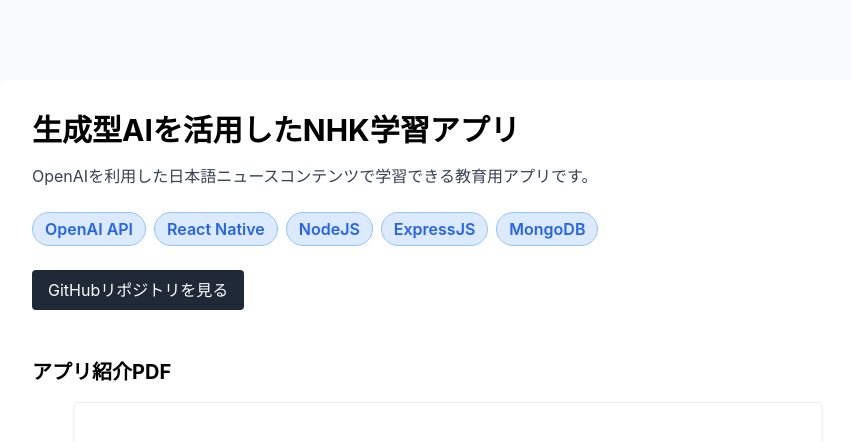
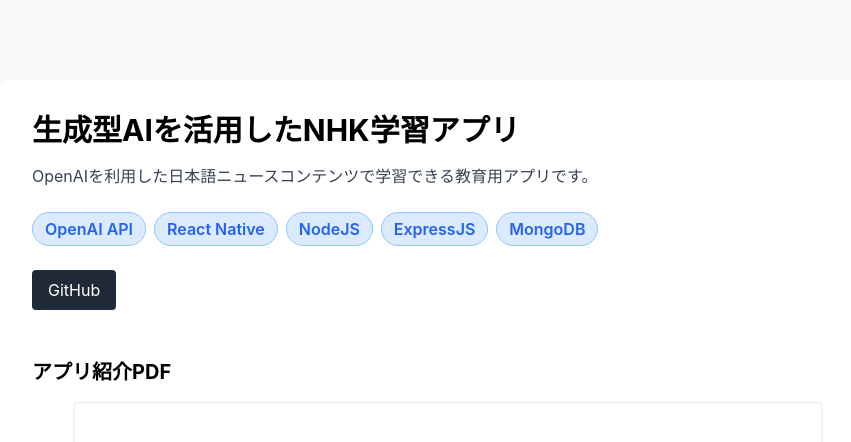
Before and after one commit to khyiao0829/Portfolio, a React (Create React App) app: page /projects/1 in a window 1280 px wide. Shown: the top 442 px of the page, without its empty margins (192-1043 px from the left). Built offline with nearby package versions, Linux system fonts and the light colour scheme.

Commit message:
github 주소추가

```diff
--- a/src/components/ProjectDetail.jsx
+++ b/src/components/ProjectDetail.jsx
@@ -14,6 +14,7 @@
     title: "バイトシフト調整Web/アプリサイト",
     description: "アルバイトのシフトを調整する簡単なウェブアプリです。Firebase認証を含みます。",
     tags: ["React", "Firebase"],
+    github: "https://github.com/khyiao0829/shift-management-app",
   },
   {
     id: "3",
@@ -69,7 +70,7 @@
             rel="noopener noreferrer"
             className="inline-block mb-4 px-4 py-2 bg-gray-800 text-white rounded hover:bg-gray-900 transition"
           >
-            GitHubリポジトリを見る
+            GitHub
           </a>
         )}
 
```
